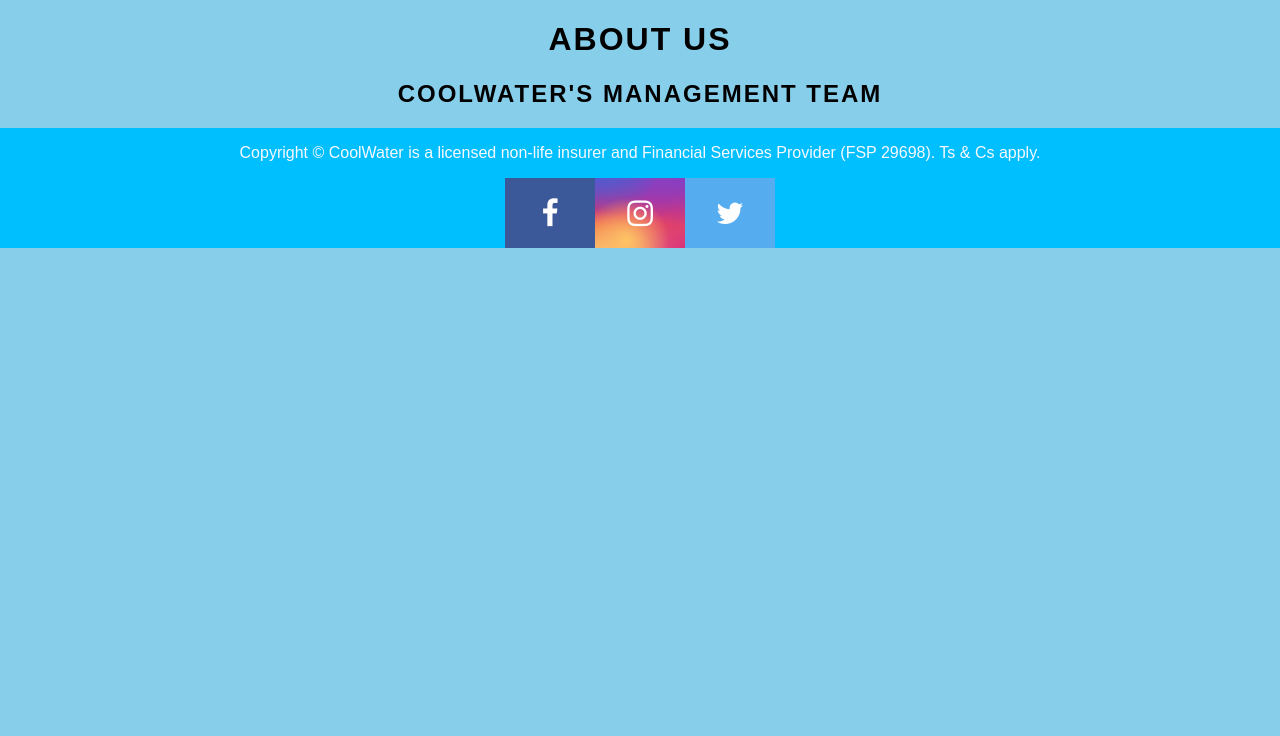
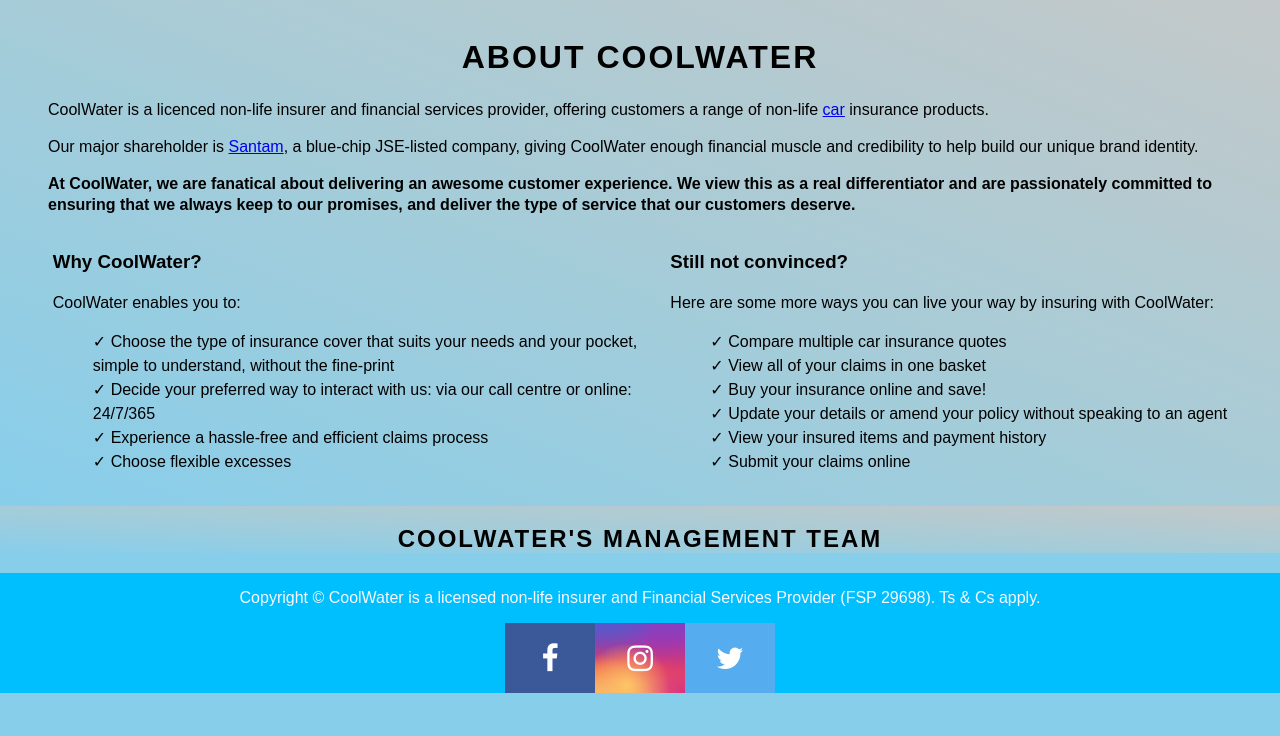
Before and after one commit to QuinlanVic/Insurance-app, a Flask app: page /aboutus in a window 1280 px wide. Shown: the part 64-800 px from the top of the page. Run offline with Flask 3, Linux system fonts and the light colour scheme.

Commit message:
about us page basically done

```diff
--- a/templates/aboutus.html
+++ b/templates/aboutus.html
@@ -1,10 +1,49 @@
 <style>
-    .heading-aboutus {
+    .body {
+        background-color: red !important;
+    }
+    .top-half {
+      display: grid;
+      place-content: center;
+      line-height: 1.3;
+      /* add padding around top/bottom and left/right sides */
+      padding: 16px 48px;
+      /* min-height: 100vh; */
+      background-image: linear-gradient(to right top, #87ceeb, #97cde1, #a6ccd8, #b5cad0, #c3c8c9);
+    }
+    .bottom-half {
+        background-image: linear-gradient(to right top, #87ceeb, #97cde1, #a6ccd8, #b5cad0, #c3c8c9);
+    }
+    .leftandright {
+        display: flex;
+        row-gap: 16px;
+        column-gap: 16px;
+        justify-content: space-around;
+        flex-wrap: wrap;
+    }
+    .landr {
+        max-width: 50%;
+    }
+    .secondry-colour-text {
+        color: ghostwhite;
+    }
+    .ticklist {
+        list-style: none;
+        line-height: 1.5;
+    }
+    .ticklist li:before {
+        content: '✓';
+    }
+    .heading-aboutus, .heading-team {
         text-transform: uppercase;
         letter-spacing: 2px;
         font-weight: 700;
         /* font-size: 48px; */
         text-align: center;
+    }
+    .heading-team {
+        margin-top: 0px;
+        padding-top: 19px;
     }
     .employee-msg {
         /* color: black; */
@@ -43,20 +82,68 @@
 
 
 {% block content %}
-
-    <h1 class = "heading-aboutus">About Us</h1>
-    <!-- <div>
-        <p></p>
-        <div>
-            <div>
-
+    <div class="top-half">
+        <div class="top-lines">
+            <h1 class = "heading-aboutus">About CoolWater</h1>
+            <p>
+                CoolWater is a licenced non-life insurer and financial services provider, offering customers a range of non-life&nbsp;<a href="/policieslist">car</a> insurance products.
+            </p>
+            <p>
+                Our major shareholder is&nbsp;<a href="https://www.santam.co.za/" target="_blank">Santam</a>, a blue-chip JSE-listed company, giving CoolWater enough financial muscle and credibility to help build our unique brand identity.
+            </p>
+            <p>
+                <strong>
+                    At CoolWater, we are fanatical about delivering an awesome customer experience. We view this as a real differentiator and are passionately committed to ensuring that we always keep to our promises, and deliver the type of service that our customers deserve.
+                </strong>
+            </p>
         </div>
-            <div>
-
+        <div class="leftandright">
+            <div class="landr">
+                <h3 class="secondary-colour-text">Why CoolWater?</h3>
+                <p>CoolWater enables you to:</p>
+                <ul class="ticklist">
+                    <li>
+                        Choose the type of insurance cover that suits your needs and your pocket, simple to understand, without the fine-print
+                    </li>
+                    <li>
+                        Decide your preferred way to interact with us: via our call centre or online: 24/7/365
+                    </li>
+                    <li>
+                        Experience a hassle-free and efficient claims process
+                    </li>
+                    <li>
+                        Choose flexible excesses
+                    </li>
+                </ul>
+            </div>
+            <div class="landr">
+                <h3 class="secondary-colour-text">Still not convinced?&nbsp;</h3>
+                <p>Here are some more ways you can live your way by insuring with CoolWater:</p>
+                <ul class="ticklist">
+                    <li>
+                        Compare multiple car insurance quotes
+                    </li>
+                    <li>
+                        View all of your claims in one basket
+                    </li>
+                    <li>
+                        Buy your insurance online and save!
+                    </li>
+                    <li>
+                        Update your details or amend your policy without speaking to an agent
+                    </li>
+                    <li>
+                        View your insured items and payment history
+                    </li>
+                    <li>
+                        Submit your claims online
+                    </li>
+                </ul>
             </div>
         </div>
-    </div> -->
-    <h2 class = "heading-aboutus">CoolWater's Management Team</h2>
+    </div>
+    <div class="bottom-half">
+        <h2 class = "heading-team">CoolWater's Management Team</h2>
         {%for employee in employees%}
             <div class = "employee-container">
                 <!-- mustache -->
@@ -69,4 +156,5 @@
                 <p class = "employee-desc">{{employee["desc"]}}</p>
             </div>
         {% endfor %}
+    </div>
 {% endblock %}
```
Lines whose indentation alone changed are shown as unchanged.
